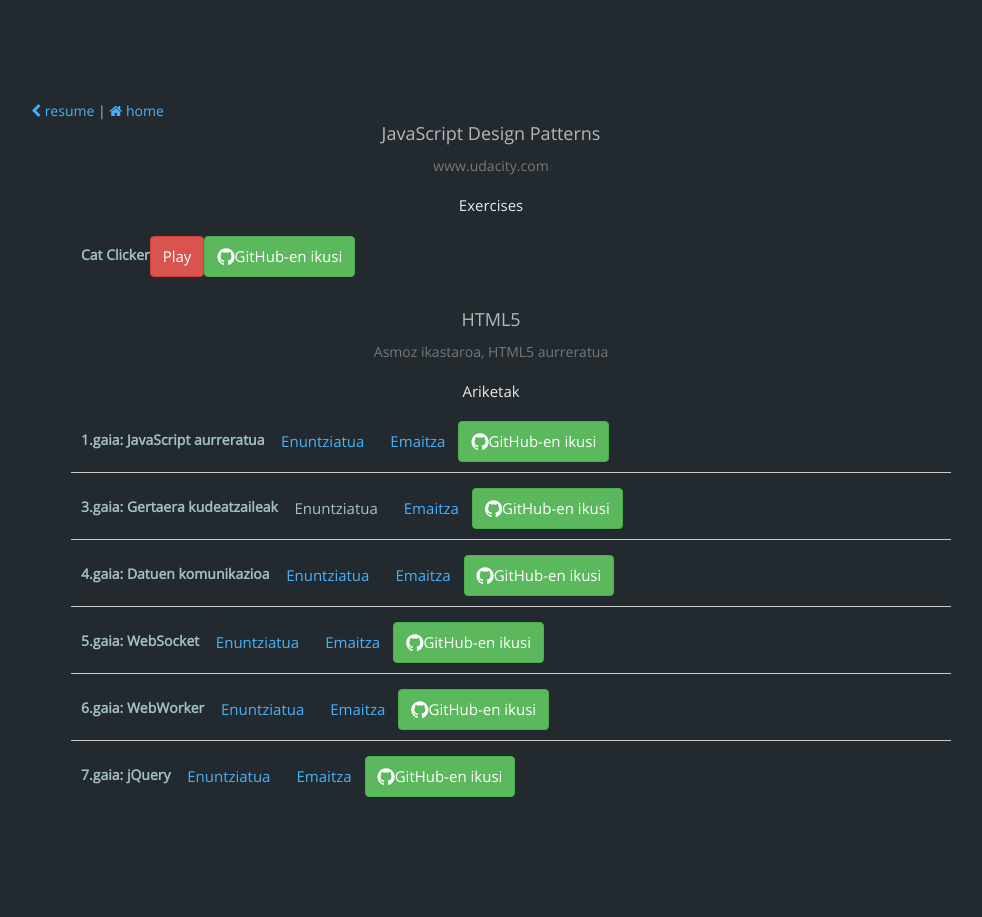
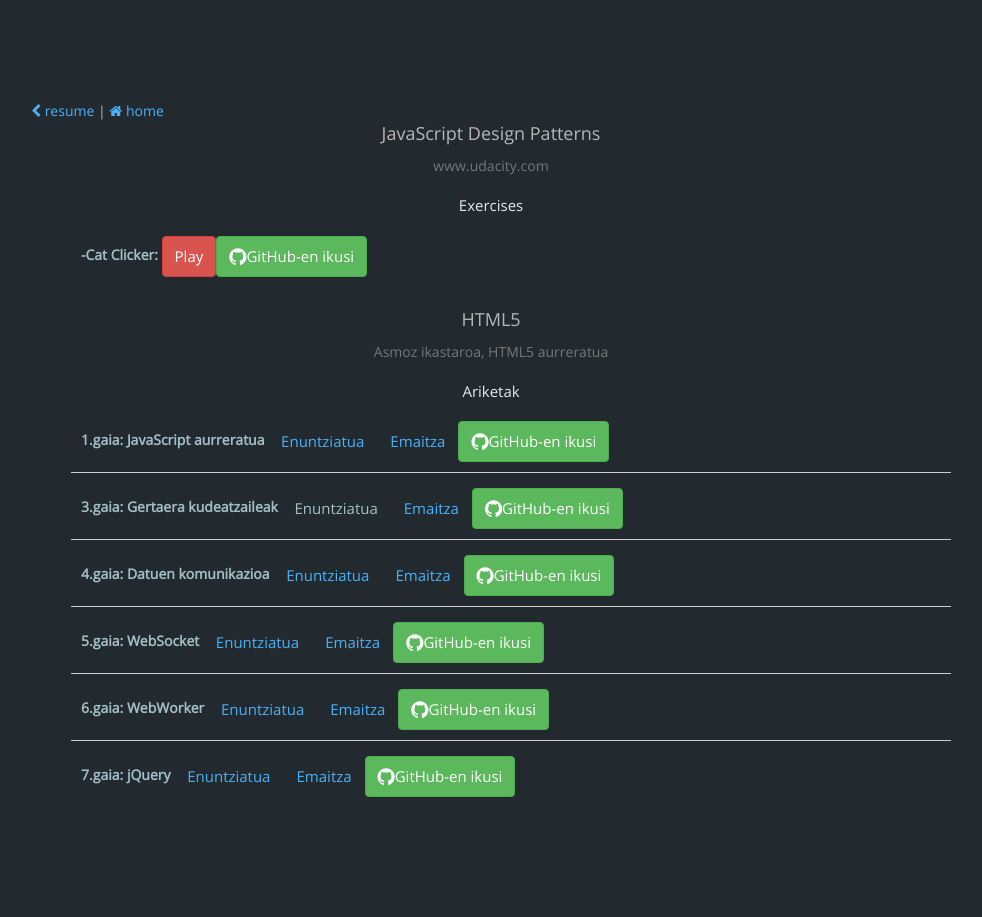
Before and after one commit to Bingentzio/bingentzio.github.io, a Jekyll site: the page built from code.html, in a window 1280 px wide. Shown: the whole page, without its empty margins (149-1131 px from the left). Built offline with Jekyll 4.4.1, drawn with Linux system fonts in a browser that asks for light colours; nearby versions of some CDN libraries; comment, search, counter and statistics services are not loaded.

Commit message:
aldaketak

```diff
--- a/code.html
+++ b/code.html
@@ -13,7 +13,7 @@
 </div>
 <div>
   <ul id="gaia">
-    <li id="gaia"><ul id="menu"><b>Cat Clicker</b></li><a class="btn btn-danger"href="/kodea/JavaScript_Design_Patterns/exercise1/CatClicker.html" target="_blank">Play</a><li><a href="https://github.com/Bingentzio/bingentzio.github.io/tree/master/kodea/JavaScript_Design_Patterns/exercise1" target="_blank" class="btn btn-success"><i class="fa fa-github fa-lg"></i>GitHub-en ikusi</a></li></ul></li>
+    <li id="gaia"><ul id="menu"><b>-Cat Clicker: </b></li><li><a class="btn btn-danger"href="/kodea/JavaScript_Design_Patterns/exercise1/CatClicker.html" target="_blank">Play</a></li><li><a href="https://github.com/Bingentzio/bingentzio.github.io/tree/master/kodea/JavaScript_Design_Patterns/exercise1" target="_blank" class="btn btn-success"><i class="fa fa-github fa-lg"></i>GitHub-en ikusi</a></li></ul></li>
     </ul>
 </div>
 <div class="text-center">
```
